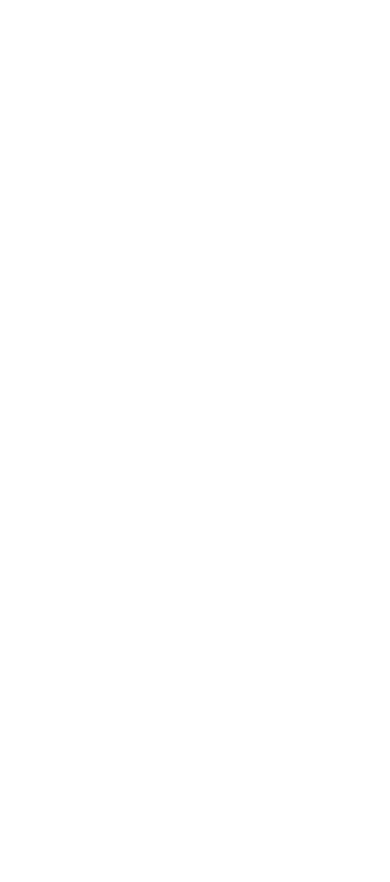
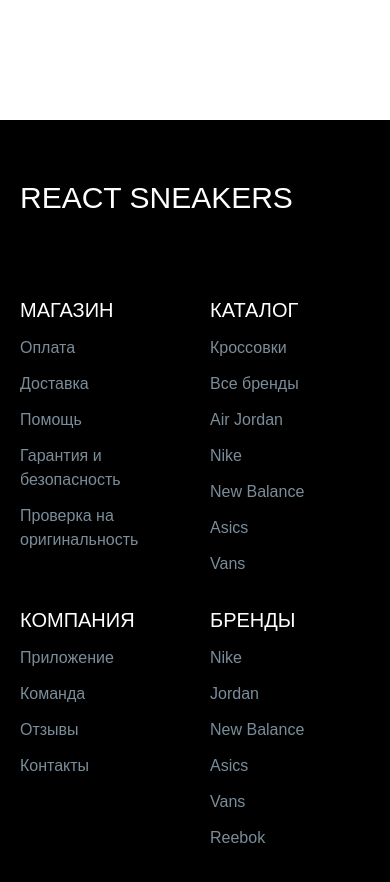
Before and after one commit to nikitkaaaaaa/react-sneakers, a React (Create React App) app: page / in a window 390 px wide. Shown: the part 2520-3402 px from the top of the page. Before the commit the page ends 2475 px from the top, so only its background shows below. Built offline with nearby package versions, Linux system fonts and the light colour scheme; no server answers.

Commit message:
сделал адаптив footer

```diff
--- a/src/app/App.tsx
+++ b/src/app/App.tsx
@@ -25,7 +25,7 @@
           <Route path={routes.favorites} element={<Favorites />}></Route>
         </Routes>
       </div>
-      {/* <Footer /> */}
+      <Footer />
     </>
   );
 };
--- a/src/componets/footer/Footer.tsx
+++ b/src/componets/footer/Footer.tsx
@@ -1,10 +1,10 @@
 import React from "react";
-import { useGetProductsQuery } from "../../api/products";
+
+import style from "../../style/footer.module.css";
 
 interface FooterProps {}
 
 const Footer = (props: FooterProps) => {
-  const { data, isLoading } = useGetProductsQuery({});
   const store: string[] = [
     "МАГАЗИН",
     "Оплата",
@@ -44,13 +44,12 @@
   ];
 
   return (
-    <div className="mt-[265px] bg-black text-white">
-      {!isLoading && (
+    <div className="mt-[165px] bg-black text-white">
       <div className="container">
         <div className="py-[60px]">
           <div className="text-3xl mb-20">REACT SNEAKERS</div>
-            <div className=" flex flex-row gap-8">
-              <div className="flex flex-col gap-3 w-full pr-7 border-r border-r-gray-500">
+          <div className={style.footer}>
+            <div className={style.footer_item}>
               {store.map((item, index) => (
                 <div
                   key={index}
@@ -62,7 +61,7 @@
                 </div>
               ))}
             </div>
-              <div className="flex flex-col gap-3 w-full pr-7 border-r border-r-gray-500">
+            <div className={style.footer_item}>
               {catalog.map((item, index) => (
                 <div
                   key={index}
@@ -74,7 +73,7 @@
                 </div>
               ))}
             </div>
-              <div className="flex flex-col gap-3  w-full pr-7 border-r border-r-gray-500">
+            <div className={style.footer_item}>
               {company.map((item, index) => (
                 <div
                   key={index}
@@ -86,7 +85,7 @@
                 </div>
               ))}
             </div>
-              <div className="flex flex-col gap-3  w-full pr-7 border-r border-r-gray-500">
+            <div className={style.footer_item}>
               {brands.map((item, index) => (
                 <div
                   key={index}
@@ -101,7 +100,6 @@
           </div>
         </div>
       </div>
-      )}
     </div>
   );
 };
--- a/src/style/favorites.module.css
+++ b/src/style/favorites.module.css
@@ -3,7 +3,6 @@
     margin-top: 50px;
     grid-template-columns: repeat(5, 1fr);
     gap: 20px 10px;
-    border: 1px solid;
 }
 
 
--- /dev/null
+++ b/src/style/footer.module.css
@@ -0,0 +1,29 @@
+.footer{
+    display: flex;
+    flex-direction: row;
+    gap: 30px;
+    width: 100%;
+    height: auto;
+    align-items: stretch;
+}
+
+.footer_item{
+    display: flex;
+    flex-direction: column;
+    gap: 0.75rem;
+    width: 100%;
+    padding-right: 1.75rem;
+    border-right: 1px solid;
+    border-color: #6b7280;
+
+}
+
+@media (max-width: 768px) {
+    .footer{
+        display: grid;
+        grid-template-columns: repeat(2, 1fr);
+    }
+    .footer_item{
+        border-right: none;
+    }
+}
```
Also changed, not shown: src/pages/Favorites.tsx (+0 -18 lines). Lines whose indentation alone changed are shown as unchanged.
